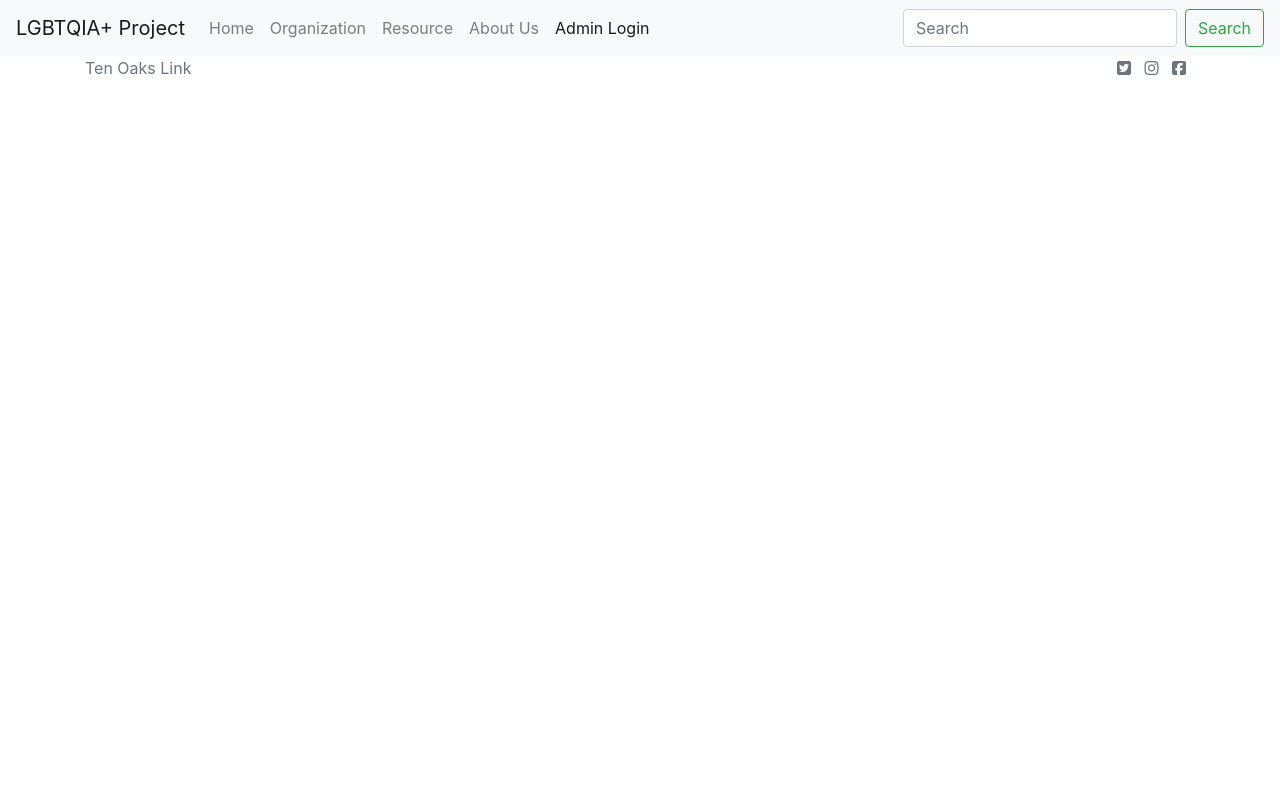
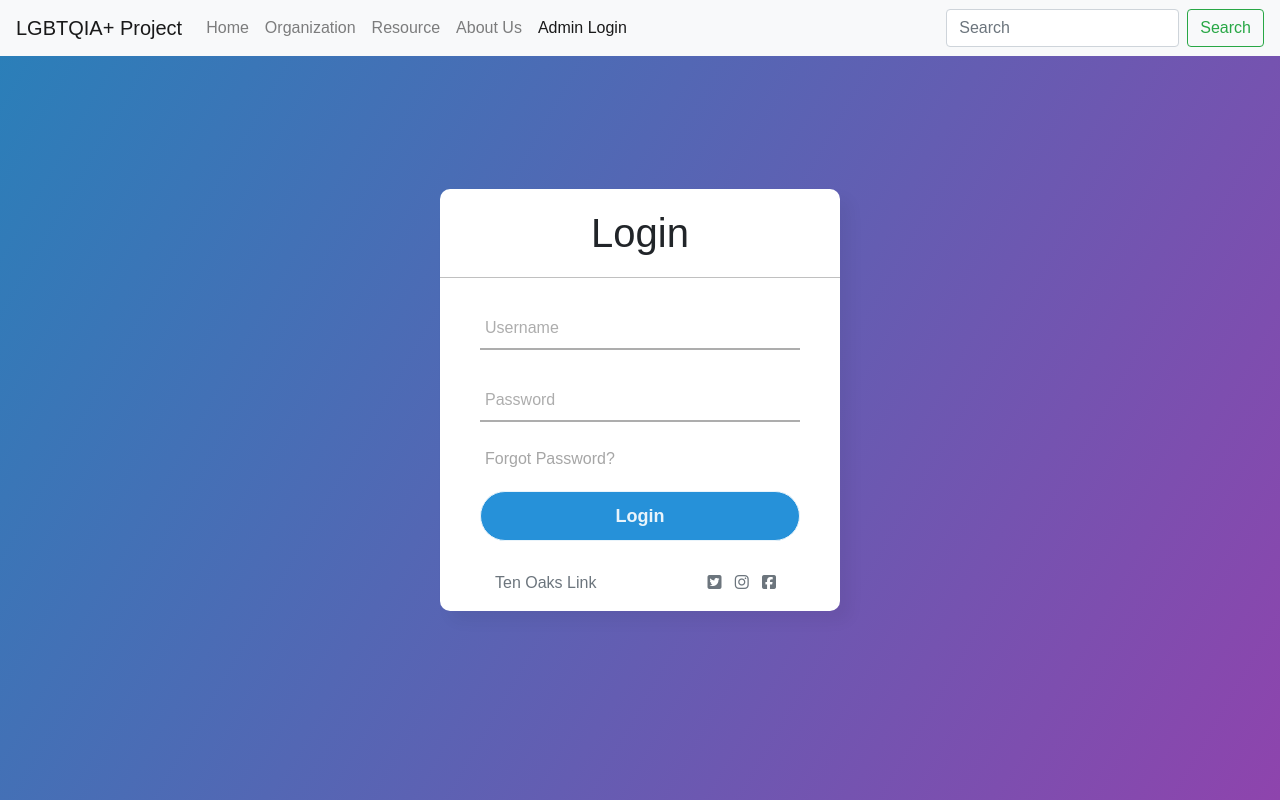
Before and after one commit to ahirjay/LGBTQIA_Project, a PHP site: page /src/admin-login.php in a window 1280 px wide. Run offline with PHP 8.4, Linux system fonts and the light colour scheme; some libraries are stand-ins or nearby versions.

Commit message:
Finished admin login page (#5)
* Finished admin login page

* Fixed conflicts

Co-authored-by: ghaith111ali@outlook.com <ghaith111ali@outlook.com>

```diff
--- /dev/null
+++ b/src/admin-login.css
@@ -0,0 +1,112 @@
+*{
+  margin: 0;
+  padding: 0;
+  box-sizing: border-box;
+  font-family: "Poppins", sans-serif;
+}
+body{
+  margin: 0;
+  padding: 0;
+  background: linear-gradient(120deg,#2980b9, #8e44ad);
+  height: 100vh;
+  overflow: hidden;
+}
+.center{
+  position: absolute;
+  top: 50%;
+  left: 50%;
+  transform: translate(-50%, -50%);
+  width: 400px;
+  background: white;
+  border-radius: 10px;
+  box-shadow: 10px 10px 15px rgba(0,0,0,0.05);
+}
+.center h1{
+  text-align: center;
+  padding: 20px 0;
+  border-bottom: 1px solid silver;
+}
+.center form{
+  padding: 0 40px;
+  box-sizing: border-box;
+}
+form .txt_field{
+  position: relative;
+  border-bottom: 2px solid #adadad;
+  margin: 30px 0;
+}
+.txt_field input{
+  width: 100%;
+  padding: 0 5px;
+  height: 40px;
+  font-size: 16px;
+  border: none;
+  background: none;
+  outline: none;
+}
+.txt_field label{
+  position: absolute;
+  top: 50%;
+  left: 5px;
+  color: #adadad;
+  transform: translateY(-50%);
+  font-size: 16px;
+  pointer-events: none;
+  transition: .5s;
+}
+.txt_field span::before{
+  content: '';
+  position: absolute;
+  top: 40px;
+  left: 0;
+  width: 0%;
+  height: 2px;
+  background: #2691d9;
+  transition: .5s;
+}
+.txt_field input:focus ~ label,
+.txt_field input:valid ~ label{
+  top: -5px;
+  color: #2691d9;
+}
+.txt_field input:focus ~ span::before,
+.txt_field input:valid ~ span::before{
+  width: 100%;
+}
+.pass{
+  margin: -5px 0 20px 5px;
+  color: #a6a6a6;
+  cursor: pointer;
+}
+.pass:hover{
+  text-decoration: underline;
+}
+input[type="submit"]{
+  width: 100%;
+  height: 50px;
+  border: 1px solid;
+  background: #2691d9;
+  border-radius: 25px;
+  font-size: 18px;
+  color: #e9f4fb;
+  font-weight: 700;
+  cursor: pointer;
+  outline: none;
+}
+input[type="submit"]:hover{
+  border-color: #2691d9;
+  transition: .5s;
+}
+.signup_link{
+  margin: 30px 0;
+  text-align: center;
+  font-size: 16px;
+  color: #666666;
+}
+.signup_link a{
+  color: #2691d9;
+  text-decoration: none;
+}
+.signup_link a:hover{
+  text-decoration: underline;
+}
--- a/src/admin-login.php
+++ b/src/admin-login.php
@@ -5,6 +5,8 @@
   <title>Login</title>
   <script src="https://kit.fontawesome.com/00cef6843f.js" crossorigin="anonymous"></script>
   <link rel="stylesheet" href="https://cdn.jsdelivr.net/npm/bootstrap@4.3.1/dist/css/bootstrap.min.css" integrity="sha384-ggOyR0iXCbMQv3Xipma34MD+dH/1fQ784/j6cY/iJTQUOhcWr7x9JvoRxT2MZw1T" crossorigin="anonymous">
+  <link rel="stylesheet" href="admin-login.css">
+
 </head>
 
 <body>
@@ -39,8 +41,25 @@
       </form>
     </div>
   </nav>
-
-  <footer class="text-muted">
+  <div class="center">
+        <h1>Login</h1>
+        <form method="post">
+          <div class="txt_field">
+            <input type="text" required>
+            <span></span>
+            <label>Username</label>
+          </div>
+          <div class="txt_field">
+            <input type="password" required>
+            <span></span>
+            <label>Password</label>
+          </div>
+          <div class="pass">Forgot Password?</div>
+          <input type="submit" value="Login">
+          <div class="signup_link">
+             <a href="#"> </a>
+          </div>
+          <footer class="text-muted">
     <div class="container">
       <p class="float-right">
         <i class="fa-brands fa-twitter-square"></i> &nbsp;
@@ -48,7 +67,8 @@
         <i class="fa-brands fa-facebook-square"></i> &nbsp;
       </p>
       <p>Ten Oaks Link</p>
-    </div>
+        </form>
+      </div>
   </footer>
 </body>
 
```
Also changed, not shown: 1 other file.
